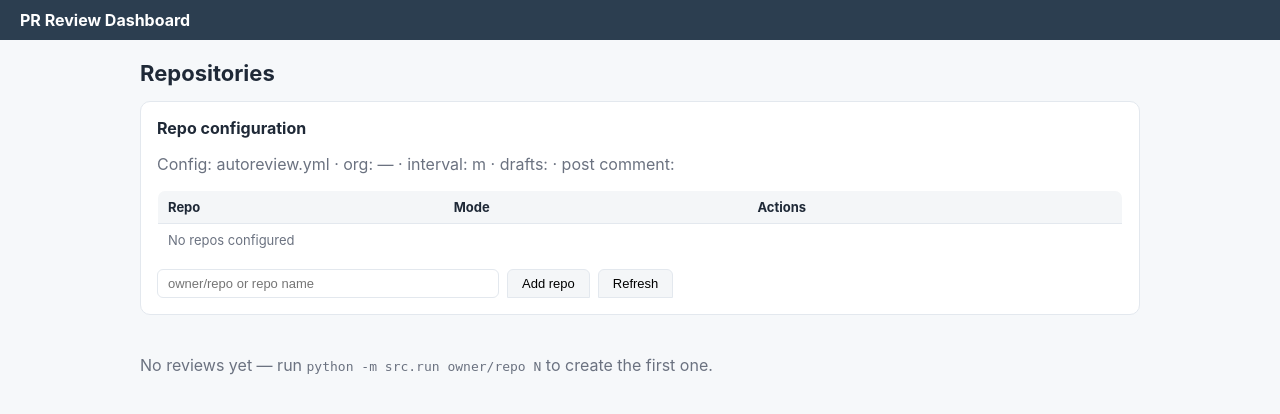
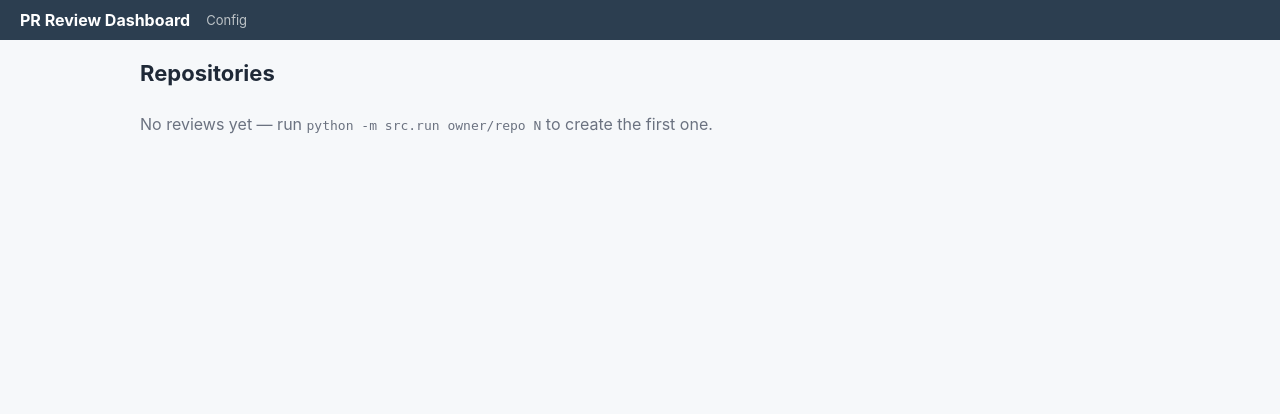
Before and after one commit to letruong272/deepseek-harness-pr-review, a FastAPI app: page / in a window 1280 px wide. Shown: the top 414 px of the page. Run offline with FastAPI, Linux system fonts and the light colour scheme.

Commit message:
feat: move repo config to /config page, web port 6789

```diff
--- a/autoreview.yml
+++ b/autoreview.yml
@@ -6,3 +6,7 @@
 drafts: false
 repos:
   sample-app: auto
+  erp: auto
+  sample-org: auto
+  sample-org: auto
+  sample-org-mobile: auto
--- a/docs/index.html
+++ b/docs/index.html
@@ -128,7 +128,7 @@
 python -m src.run owner/repo 123
 
 # Dashboard
-DSH_SESSION_ROOT=sessions python -m web.server   # → http://127.0.0.1:8000
+DSH_SESSION_ROOT=sessions python -m web.server   # → http://127.0.0.1:6789
 
 # Auto review every new PR
 python -m src.autoreview --daemon</code></pre>
--- a/web/server.py
+++ b/web/server.py
@@ -37,6 +37,12 @@
         if rec is not None:
             repos.append(rec)
     repos.sort(key=lambda r: r["prs_total"], reverse=True)
+    return templates.TemplateResponse(
+        request, "repo_list.html", {"repos": repos})
+
+
+@app.get("/config", response_class=HTMLResponse)
+def config_page(request: Request):
     cfg_state = None
     path = _config_path()
     if path.exists():
@@ -53,7 +59,7 @@
         except (ValueError, OSError) as e:
             cfg_state = {"error": str(e)}
     return templates.TemplateResponse(
-        request, "repo_list.html", {"repos": repos, "cfg": cfg_state})
+        request, "config.html", {"cfg": cfg_state})
 
 
 @app.get("/repos/{owner}/{repo}", response_class=HTMLResponse)
@@ -150,4 +156,4 @@
 if __name__ == "__main__":
     import uvicorn
 
-    uvicorn.run(app, host="127.0.0.1", port=8000)
+    uvicorn.run(app, host="127.0.0.1", port=6789)
--- a/web/templates/base.html
+++ b/web/templates/base.html
@@ -9,6 +9,7 @@
 <body>
   <header class="topbar">
     <a class="brand" href="/">PR Review Dashboard</a>
+    <a class="crumb" href="/config">Config</a>
     {% block nav %}{% endblock %}
   </header>
   <main class="container">
--- a/web/templates/repo_list.html
+++ b/web/templates/repo_list.html
@@ -1,45 +1,6 @@
 {% extends "base.html" %}
 {% block content %}
 <h1>Repositories</h1>
-
-{% if cfg %}
-<div class="config-block">
-  <h2>Repo configuration</h2>
-  {% if cfg.error %}
-  <p class="empty">Invalid config: {{ cfg.error }}</p>
-  {% else %}
-  <p class="muted">Config: {{ cfg.config_path }} · org: {{ cfg.org or "—" }}
-    · interval: {{ cfg.interval }}m · drafts: {{ cfg.drafts }}
-    · post comment: {{ cfg.post_comment }}</p>
-  <table class="table">
-    <thead><tr><th>Repo</th><th>Mode</th><th>Actions</th></tr></thead>
-    <tbody>
-    {% for r in cfg.repos %}
-      <tr class="{{ 'unlisted' if r.mode == 'unlisted' }}">
-        <td>{{ r.name }}</td>
-        <td><span class="verdict v-{{ r.mode }}">{{ r.mode }}</span></td>
-        <td>
-          {% if r.mode == 'unlisted' %}
-            <button class="tab-btn" onclick="setMode('{{ r.name }}','auto')">Enable auto</button>
-          {% else %}
-            <button class="tab-btn" onclick="setMode('{{ r.name }}','{{ 'manual' if r.mode == 'auto' else 'auto' }}')">Switch to {{ 'manual' if r.mode == 'auto' else 'auto' }}</button>
-            <button class="tab-btn danger" onclick="removeRepo('{{ r.name }}')">Remove</button>
-          {% endif %}
-        </td>
-      </tr>
-    {% else %}
-      <tr><td colspan="3" class="empty">No repos configured</td></tr>
-    {% endfor %}
-    </tbody>
-  </table>
-  <form class="add-form" onsubmit="addRepo(event)">
-    <input class="add-input" id="new-repo" placeholder="owner/repo or repo name">
-    <button class="tab-btn" type="submit">Add repo</button>
-    <button class="tab-btn" type="button" onclick="location.reload()">Refresh</button>
-  </form>
-  {% endif %}
-</div>
-{% endif %}
 
 {% if not repos %}
 <p class="empty">No reviews yet — run
@@ -58,25 +19,4 @@
   {% endfor %}
 </div>
 {% endif %}
-
-<script>
-async function postJson(url, body) {
-  const r = await fetch(url, {
-    method: "POST",
-    headers: {"Content-Type": "application/json"},
-    body: JSON.stringify(body)
-  });
-  if (!r.ok) { alert((await r.json()).detail || "error"); return; }
-  location.reload();
-}
-function setMode(repo, mode) { postJson(`/api/config/repos/${encodeURIComponent(repo)}/mode`, {mode}); }
-function removeRepo(repo) {
-  fetch(`/api/config/repos/${encodeURIComponent(repo)}`, {method: "DELETE"})
-    .then(r => r.ok ? location.reload() : alert("error"));
-}
-function addRepo(e) {
-  e.preventDefault();
-  postJson("/api/config/repos", {repo: document.getElementById("new-repo").value.trim()});
-}
-</script>
 {% endblock %}
```
Also changed, not shown: tests/test_server.py (+16 -3 lines), web/templates/config.html (added, +59 -0 lines), README.md, 1 other file.
